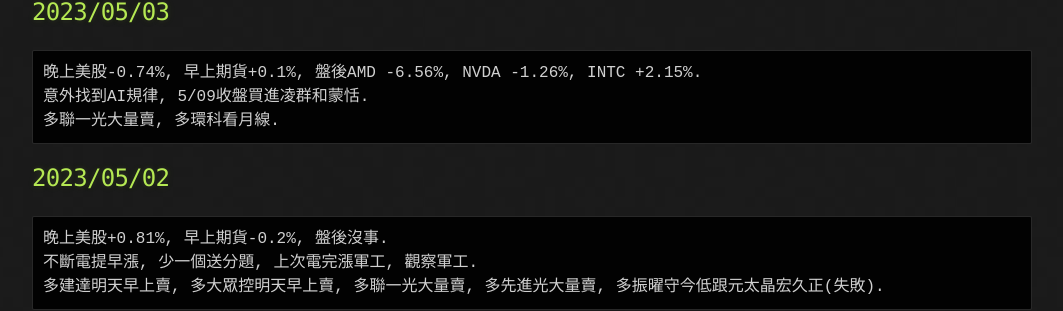
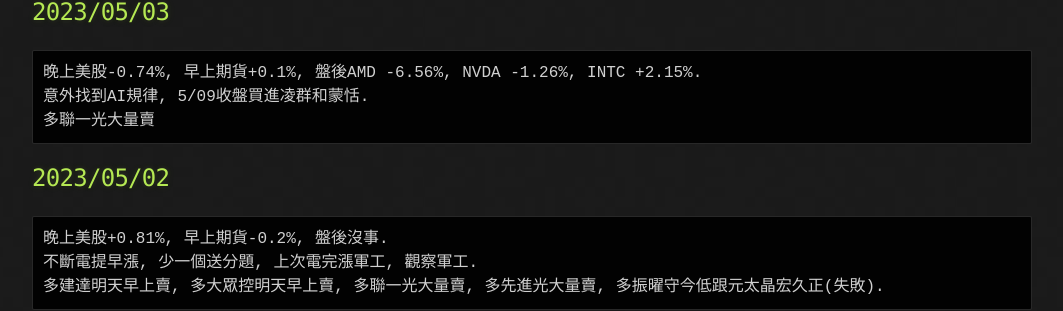
Before and after one commit to lepg5487/Stock_God, a Jekyll site: the page built from index.md, in a window 1280 px wide and 900 px high, scrolled down 460 px. Shown: the part 196-507 px from the top of the window, without its empty margins (108-1171 px from the left). Built offline with Jekyll 4.4.1, drawn with Linux system fonts in a browser that asks for light colours; our own code applies the rules of GitHub Pages for plain Markdown files.

Commit message:
Update index.md

````diff
--- a/index.md
+++ b/index.md
@@ -24,7 +24,7 @@
 ```
 晚上美股-0.74%, 早上期貨+0.1%, 盤後AMD -6.56%, NVDA -1.26%, INTC +2.15%.
 意外找到AI規律, 5/09收盤買進凌群和蒙恬.
-多聯一光大量賣, 多環科看月線.
+多聯一光大量賣
 ```
 
 ## 2023/05/02
````
